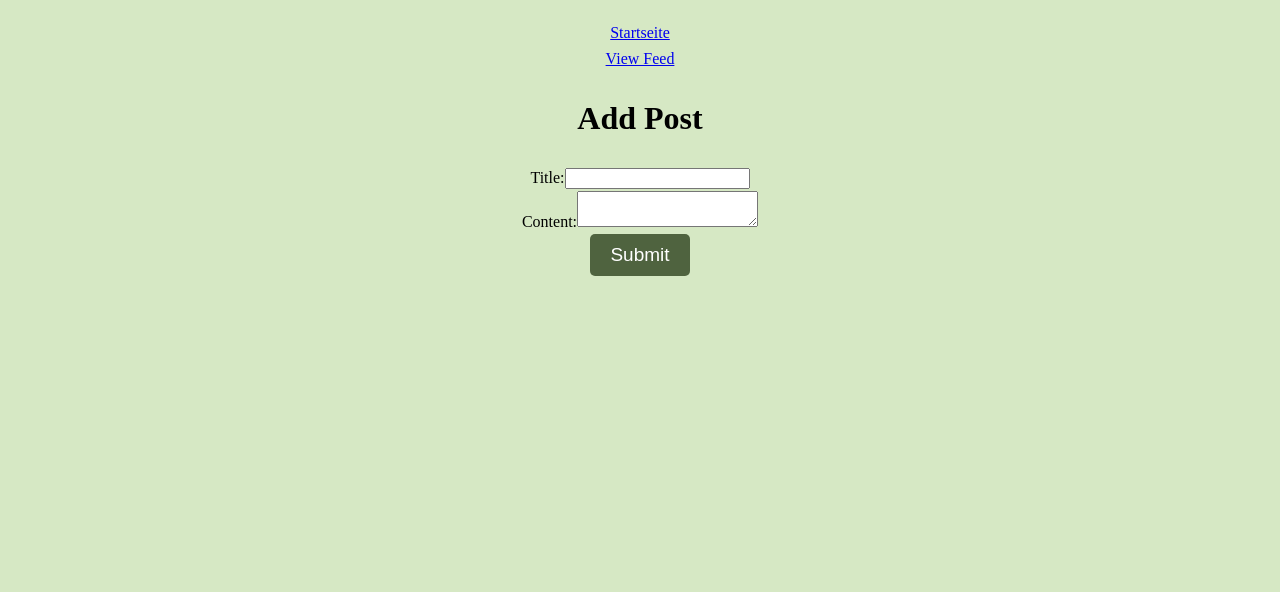
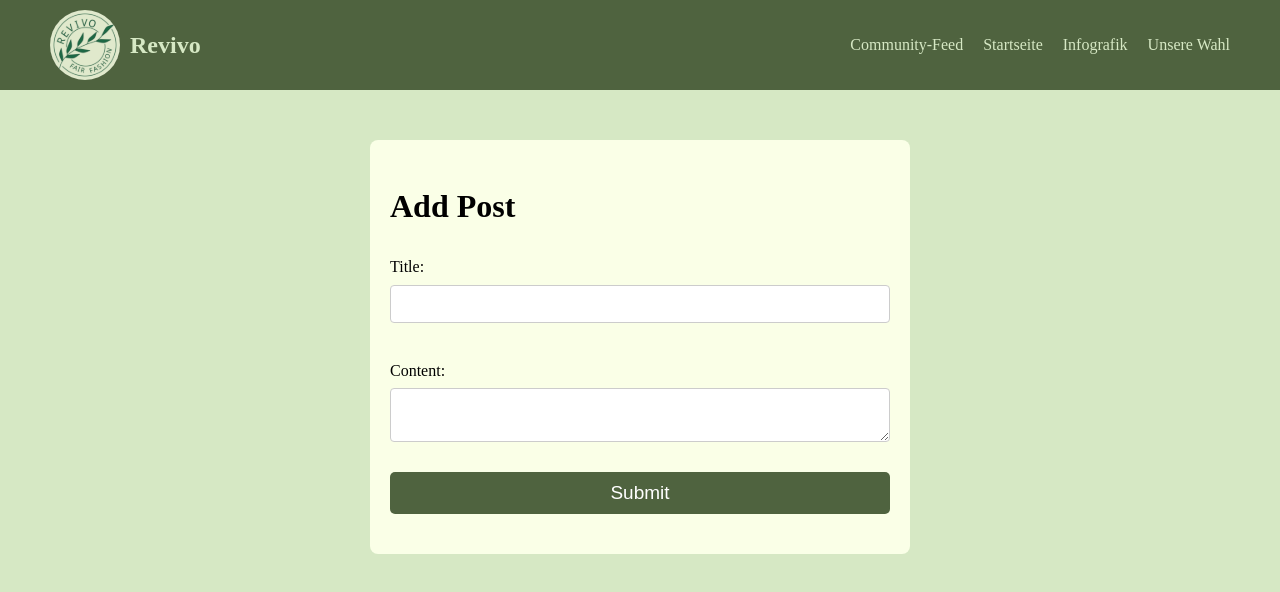
Before and after one commit to christianrenger/dmwt, a Next.js app: page /add-post in a window 1280 px wide. Shown: the top 592 px of the page. Built offline with nearby package versions, Linux system fonts and the light colour scheme.

Commit message:
Frontend Add-Post

```diff
--- /dev/null
+++ b/app/add-post/page.css
@@ -0,0 +1,87 @@
+/* Setze die Basis für den gesamten Body */
+body {
+    font-family: Libre Baskerville, serif;
+
+    align-items: center;
+
+    margin: 0; /* Entferne die Standard-Margins */
+
+
+  }
+
+  /* Container für das Formular */
+  .logincontainer {
+    max-width: 500px;
+    margin: 50px auto;
+    padding: 20px;
+    background-color: #faffe7;
+    border-radius: 8px;
+
+
+  }
+
+  .form-wrapper {
+    margin-bottom: 20px;
+  }
+
+  .form-group {
+    margin-bottom: 15px;
+  }
+
+  /* Gemeinsame Stile für die Formulare */
+  .form-wrapper h2 {
+
+    text-align: center;
+    color: #333;
+  }
+
+  .form-wrapper form {
+    display: flex;
+    justify-content: center;
+    display: flex;
+    flex-direction: column;
+    gap: 15px; /* Abstand zwischen den Feldern */
+  }
+
+  /* Eingabefelder */
+  .form-wrapper input {
+    display: flex;
+    justify-content: center;
+    width: 100%;
+    padding: 10px;
+    margin: 5px 0;
+    border: 1px solid #ccc;
+    border-radius: 4px;
+    box-sizing: border-box;
+  }
+
+  /* Eingabefelder - für Input und Textarea */
+.form-wrapper input,
+.form-wrapper textarea {
+  display: block;
+  width: 100%;
+  padding: 10px;
+  margin-top: 5px; /* Abstand zwischen Label und Eingabefeld */
+  border: 1px solid #ccc;
+  border-radius: 4px;
+  box-sizing: border-box;
+  font-family: inherit; /* Gleiche Schriftart wie der Rest */
+}
+
+/* Abstand zwischen den Gruppen */
+.form-group {
+  margin-bottom: 15px;
+}
+
+
+  /* Buttons für Login und Registrierung */
+  button {
+    background-color: #4F633F;
+    color: #ffffff;
+    padding: 10px 20px;
+    font-Size: 19px;
+    border-Radius: 5px;
+    border: none;
+    cursor: pointer;
+    transition: transform 0.2s ease;
+  }
--- a/app/add-post/page.jsx
+++ b/app/add-post/page.jsx
@@ -1,6 +1,6 @@
 'use client'
 import Link from 'next/link';
-import styles from '@/app/page.module.css'
+import './page.css';
 import { useState } from 'react';
 
 
@@ -53,13 +53,27 @@ export default function AddPost() {
   };
 
   return (
-    <main className={styles.main}>
-      <Link href={'/'}>Startseite</Link> <br />
-      <Link href={'/feed'}>View Feed</Link>
+    <div>
+      {/* Navigation Bar */}
+      <nav className="navbar">
+        <div className="logo">
+          <img src="/logoo.svg" alt="Revivo Logo" className="logo-icon" />
+          <span>Revivo</span>
+        </div>
+        <ul className="nav-links">
+          <li><Link href="/feed">Community-Feed</Link></li>
+          <li><a href="#startseite">Startseite</a></li>
+          <li><a href="#infografik">Infografik</a></li>
+          <li><a href="#unsere-wahl">Unsere Wahl</a></li>
+        </ul>
+      </nav>
+
+      <div className="logincontainer">
+        <div className="form-wrapper">
           <h1>Add Post</h1>
           {error && <p style={{ color: 'red' }}>{error}</p>}
           <form onSubmit={handleSubmit}>
-        <div>
+            <div className="form-group">
               <label htmlFor="title">Title:</label>
               <input
                 type="text"
@@ -69,17 +83,20 @@ export default function AddPost() {
                 required
               />
             </div>
-        <div>
+            <div className="form-group">
               <label htmlFor="content">Content:</label>
               <textarea
                 id="content"
                 value={content}
                 onChange={handleContentChange}
                 required
-          />
+              ></textarea>
             </div>
             <button type="submit">Submit</button>
           </form>
-    </main>
+        </div>
+      </div>
+    </div>
   );
+
 }
```
Lines whose indentation alone changed are shown as unchanged.
